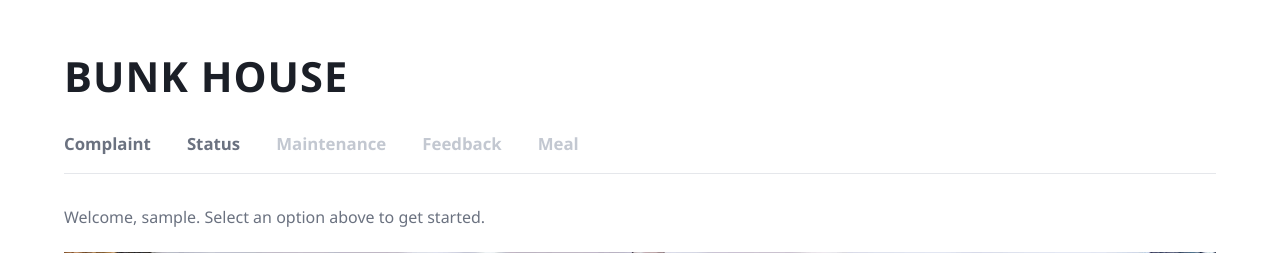
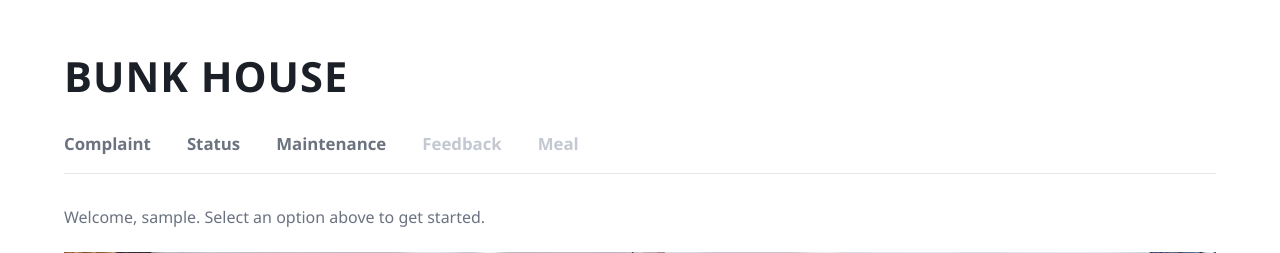
Before and after one commit to Kashfi-ops/Hostel-Management-System--Bunk-House, a Flask app: page /dashboard in a window 1280 px wide. Shown: the part 91-344 px from the top of the page. Run offline with Flask 3, Linux system fonts and the light colour scheme; the visitor is signed in with stand-in values (Sample User, id 1).

Commit message:
Update dashboard.html

```diff
--- a/templates/dashboard.html
+++ b/templates/dashboard.html
@@ -8,7 +8,7 @@
   <div class="nav-segments">
     <a href="{{ url_for('shaj.submit_complaint') }}">Complaint</a>
     <a href="{{ url_for('shaj.my_complaints') }}">Status</a>
-    <span class="disabled" title="Coming soon">Maintenance</span>
+    <a href="{{ url_for('roza.service_request') }}">Maintenance</a>
     <span class="disabled" title="Coming soon">Feedback</span>
     <span class="disabled" title="Coming soon">Meal</span>
   </div>
```
